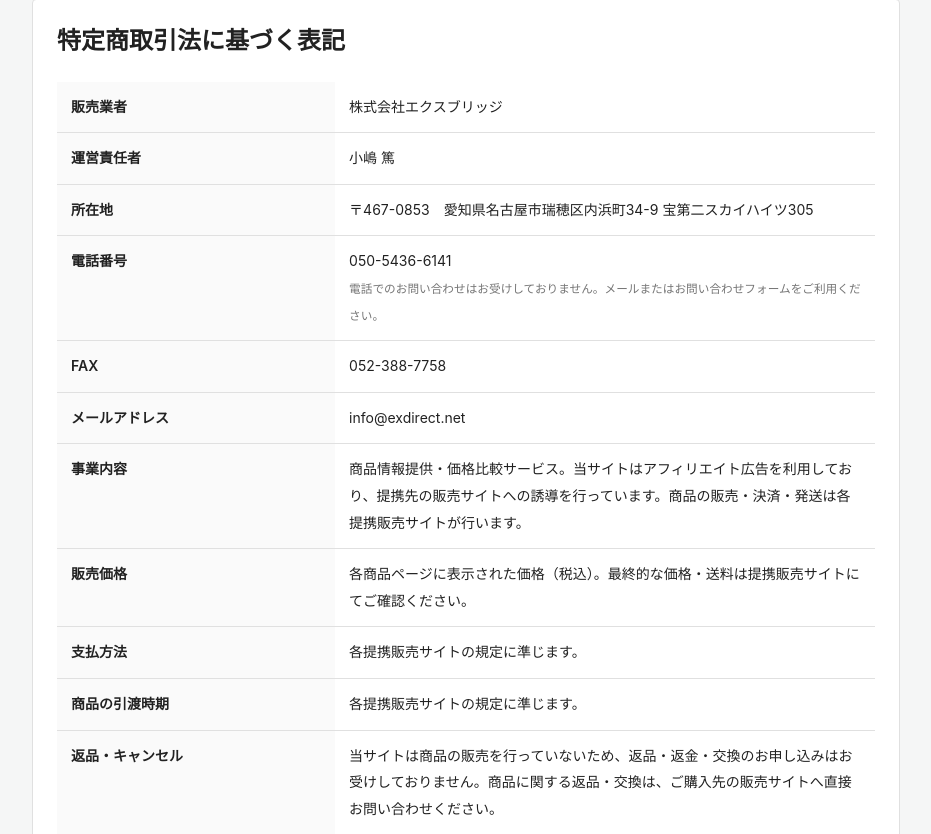
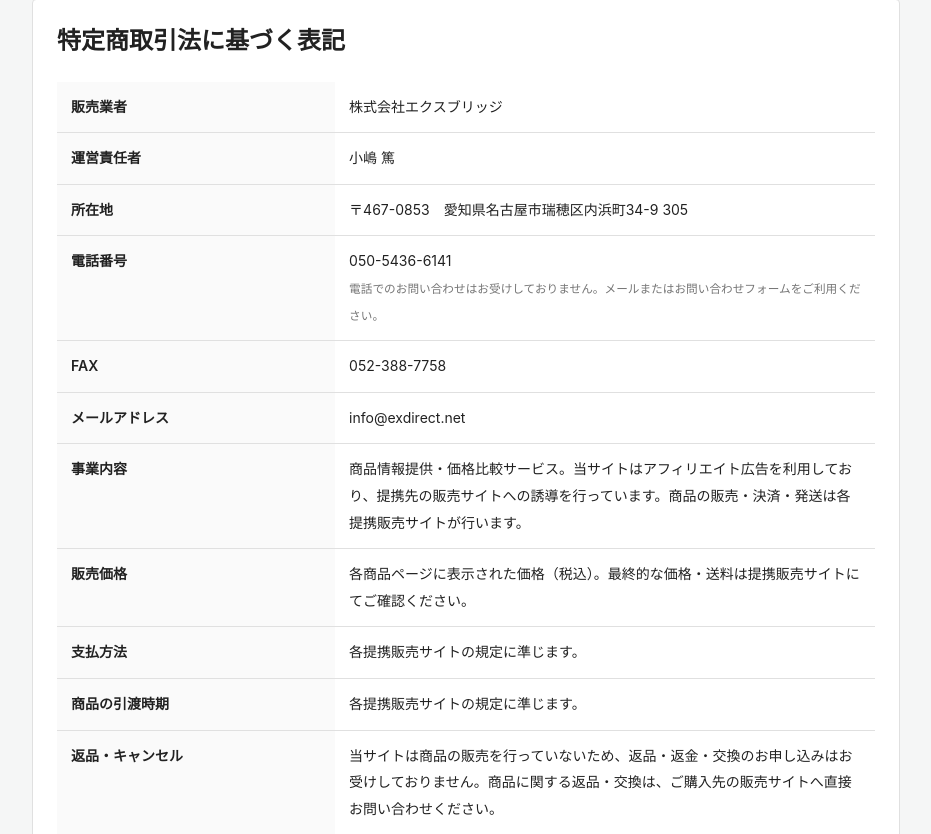
Before and after one commit to katsushi2441/aixec, a PHP site: page /tokusho.php in a window 1280 px wide. Shown: the part 110-944 px from the top of the page, without its empty margins (174-1105 px from the left). Run offline with PHP 8.4, Linux system fonts and the light colour scheme.

Commit message:
住所からマンション名を外し、部屋番号だけにする
郵便は「34-9 305」で届く。建物名は不要。あわせて url2ai の
郵便番号が 467-0056 になっていたのを、他11箇所と同じ 467-0853 に直した。
「34-9-305」とハイフンでつないでいた3箇所も表記を揃えた。

Co-Authored-By: Claude Opus 5 <noreply@anthropic.com>

```diff
--- a/webapps/tokusho.php
+++ b/webapps/tokusho.php
@@ -39,7 +39,7 @@ th{width:34%;background:#fafafa;font-weight:600;white-space:nowrap}
     <table>
       <tr><th>販売業者</th><td>株式会社エクスブリッジ</td></tr>
       <tr><th>運営責任者</th><td>小嶋 篤</td></tr>
-      <tr><th>所在地</th><td>〒467-0853　愛知県名古屋市瑞穂区内浜町34-9 宝第二スカイハイツ305</td></tr>
+      <tr><th>所在地</th><td>〒467-0853　愛知県名古屋市瑞穂区内浜町34-9 305</td></tr>
       <tr><th>電話番号</th><td>050-5436-6141<br><small style="color:var(--muted);">電話でのお問い合わせはお受けしておりません。メールまたはお問い合わせフォームをご利用ください。</small></td></tr>
       <tr><th>FAX</th><td>052-388-7758</td></tr>
       <tr><th>メールアドレス</th><td>info@exdirect.net</td></tr>
```
